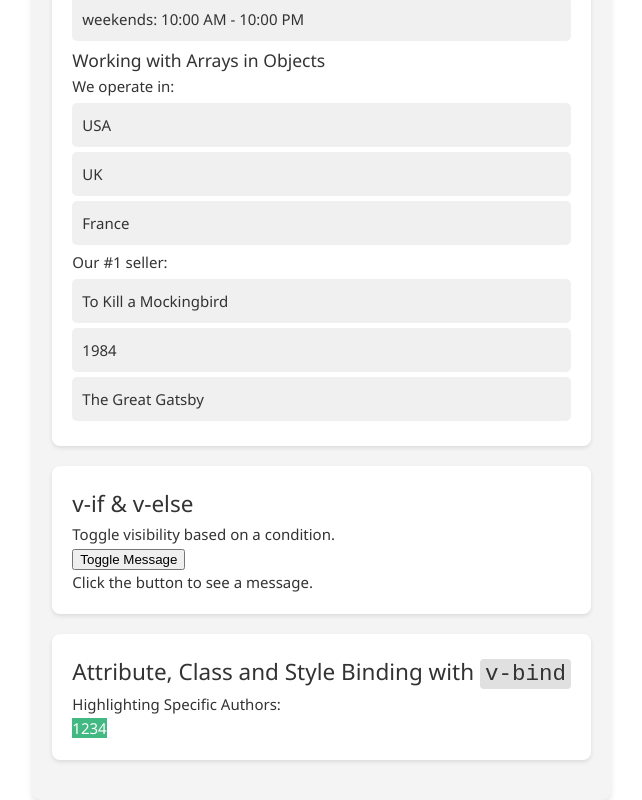
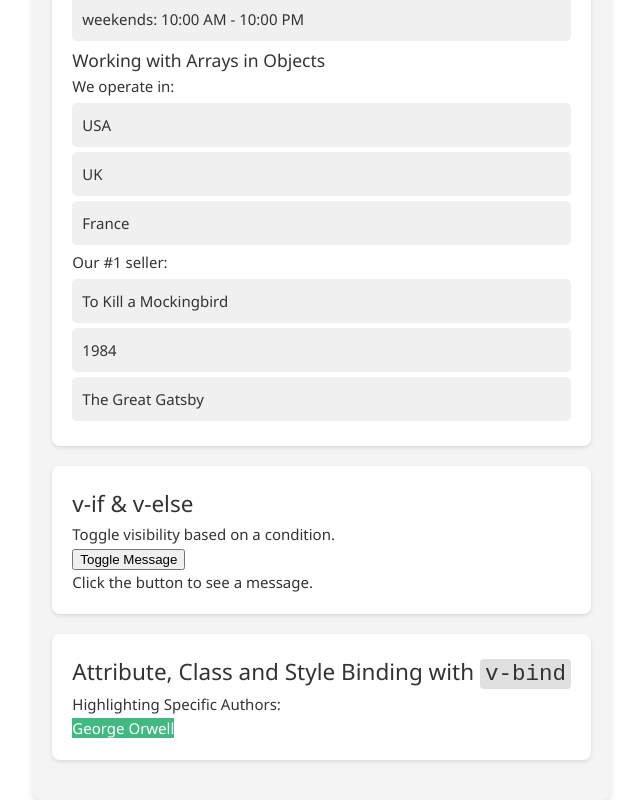
Before and after one commit to DT0324/5132W2, a Vue app: page / in a window 1280 px wide. Shown: the part 1508-2308 px from the top of the page, without its empty margins (29-671 px from the left). Built offline with nearby package versions, Linux system fonts and the light colour scheme.

Commit message:
feat: display the name of the author "George Orwell" in the highlight section

```diff
--- a/src/components/JSON.vue
+++ b/src/components/JSON.vue
@@ -122,7 +122,7 @@
       <p>Highlighting Specific Authors: </p>
       <span class="highlight">
         <!-- Activity 14: Highlight the author "George Orwell" in the list of authors. -->
-         1234
+         {{ author.name }}
       </span>
 
 
```
